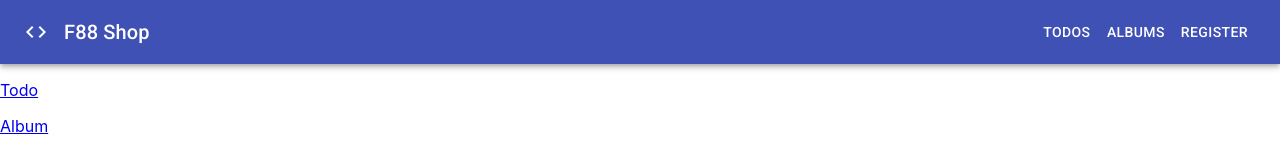
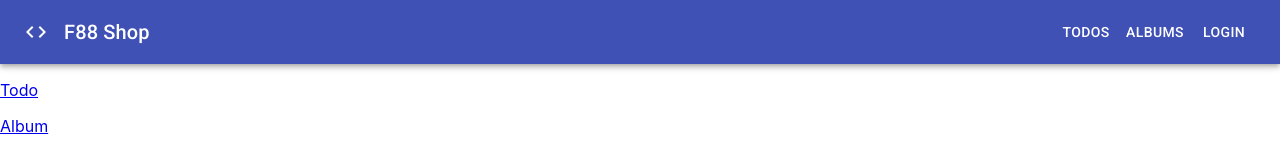
Before and after one commit to TranVanNghia170735/learn-reactjs, a React (Create React App) app: page / in a window 1280 px wide. Shown: the top 154 px of the page. Built offline with nearby package versions, Linux system fonts and the light colour scheme; no server answers.

Commit message:
[FE] 027 Hien thi header khi da dang nhap

```diff
--- a/src/components/Header/index.jsx
+++ b/src/components/Header/index.jsx
@@ -8,9 +8,11 @@ import Toolbar from '@material-ui/core/Toolbar';
 import Typography from '@material-ui/core/Typography';
 import {  Close} from '@material-ui/icons';
 import CodeIcon from '@material-ui/icons/Code';
+import { AccountCircle } from '@mui/icons-material';
 import Login from 'features/Auth/components/Login';
 import Register from 'features/Auth/components/Register';
 import React, { useState } from 'react';
+import { useSelector } from 'react-redux';
 import { Link, NavLink } from 'react-router-dom';
 
 const useStyles = makeStyles((theme) => ({
@@ -44,7 +46,8 @@ const MODE = {
 };
 
 export default function Header() {
-
+    const loggedInUser = useSelector(state => state.user.current);
+    const isLoggedIn   = !!loggedInUser.id; // convert a value to a boolean.
     const [open, setOpen] = useState(false);
     const [mode, setMode] = useState(MODE.LOGIN);
 
@@ -74,8 +77,17 @@ export default function Header() {
           <NavLink className={classes.link} to ="/albums">
                 <Button color="inherit">Albums</Button>
           </NavLink>
+          {!isLoggedIn && (
+              <Button color ="inherit" onClick={handleClickOpen}>
+                  Login
+              </Button>
+          )}
+          {isLoggedIn && (
+              <IconButton color ="inherit">
+                 <AccountCircle/>
+              </IconButton>
+          )}
 
-          <Button color="inherit" onClick={handleClickOpen}>Register</Button>
           </Toolbar>
       </AppBar>
 
```
